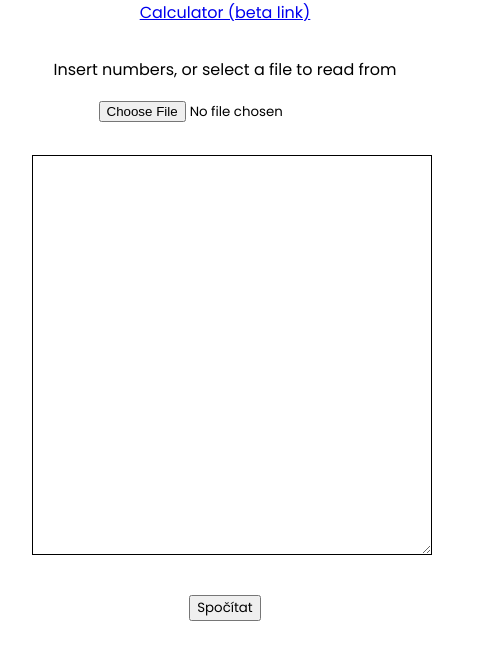
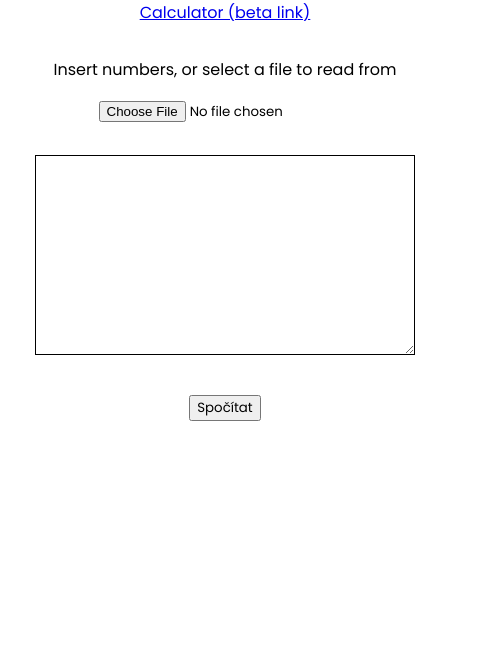
Before and after one commit to martafonekVOLE/IVS_Project_Calc, an Electron app: page profiling.html in a window 450 px wide. Shown: the whole page, 482 px wide, since content can reach past the window. Drawn offline with Linux system fonts and the light colour scheme.

Commit message:
General bug fixed, changed textarea size
Bug fixed -> no mathematical operations worked
Solution: math.js -> Math.js (correct name of file)
Textarea size was changed to suit into app window more accuratly

```diff
--- a/styleProfiling.css
+++ b/styleProfiling.css
@@ -6,6 +6,8 @@
     scroll-behavior: smooth;
     max-width: 500px;
     margin: auto;
+    overflow-y: hidden;
+    overflow-x: hidden;
 }
 body{
     text-align: center;
@@ -13,8 +15,8 @@ body{
 }
 textarea{
     border: 1px solid;
-    width: 400px;
-    height: 400px;
+    width: 380px;
+    height: 200px;
     overflow-y: auto;
     overflow-x: auto;
     margin: 2rem;
```
Also changed, not shown: index.html (+1 -1 lines).
